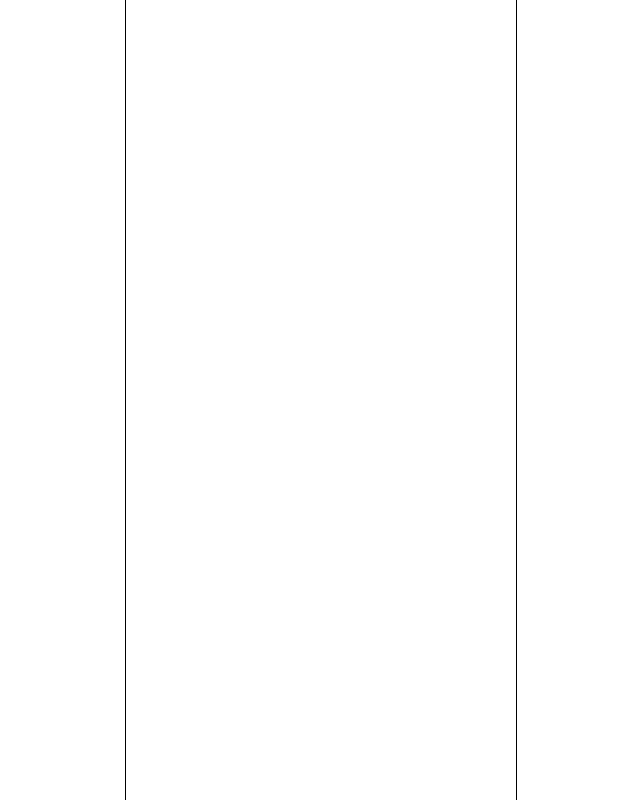
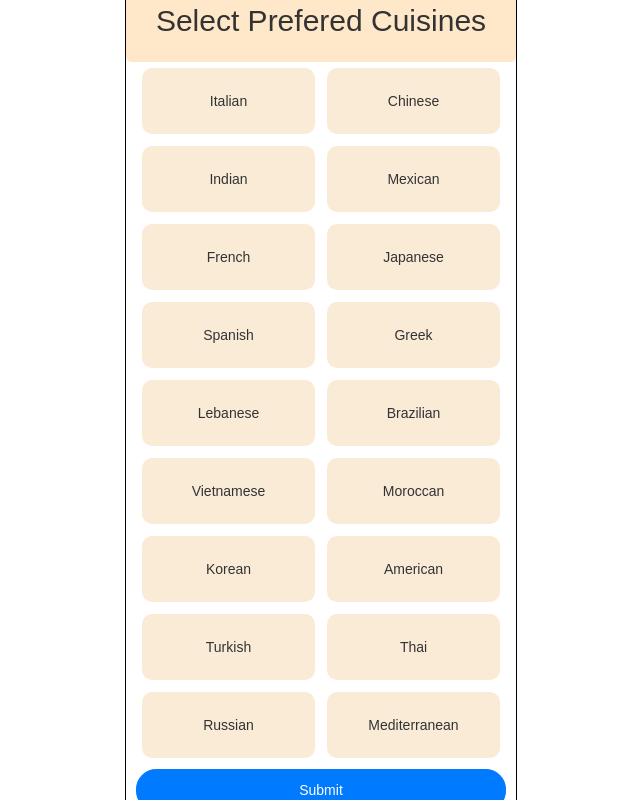
Before and after one commit to unsw-cse-comp3900-9900-23T2/capstone-project-3900w18adingos, a React (Vite) app in the folder frontend/: page /auth/cuisine-form in a window 1280 px wide. Before the commit this address had no page. Shown: the whole page, without its empty margins (319-959 px from the left). Built offline with nearby package versions, Linux system fonts and the light colour scheme.

Commit message:
Cuisine preference after register

```diff
--- a/frontend/src/App.tsx
+++ b/frontend/src/App.tsx
@@ -13,6 +13,7 @@ import EateryProfile from "./pages/EateryProfile";
 import ForgotPassword from "./pages/ForgotPassword";
 import ResetPassword from "./pages/ResetPassword";
 import AddReview from "./pages/AddReview";
+import { CuisineForm } from "./pages/CuisineForm";
 
 
 const App = () => {
@@ -25,11 +26,10 @@ const App = () => {
                 <Routes>
 
                   {/* Entry pages */}
+                  <Route path="/" element={<Home />} />
                   <Route path="/auth/register" element={<SignUp />} />
                   <Route path="/auth/login" element={<SignIn />} />
-
-                  <Route path="/" element={<Home />} />
-
+                  <Route path="/auth/cuisine-form" element={<CuisineForm />} />
 
                   <Route path="/auth/forgot-password" element={<ForgotPassword />} />
                   <Route path="/auth/reset-passwod/:code" element={<ResetPassword />} />
@@ -39,6 +39,7 @@ const App = () => {
                   <Route path="/auth/list" element={<RestaurantList />} />
                   <Route path="/eatery/:id" element={<EateryProfile />} />
                   <Route path="/add-review/:id" element={<AddReview />} />
+
                 </Routes>
               </Router>
             </EateryProvider>
--- /dev/null
+++ b/frontend/src/Pages/CuisineForm.tsx
@@ -0,0 +1,68 @@
+import React, { useState, FormEvent} from 'react';
+import axios from 'axios';
+import "../styles/CuisineForm.css"
+import Header from '../components/Header/Header';
+import { useNavigate } from 'react-router-dom';
+
+const commonCuisines: string[] = [
+  'Italian', 'Chinese', 'Indian', 'Mexican', 'French',
+  'Japanese', 'Spanish', 'Greek', 'Lebanese', 'Brazilian',
+  'Vietnamese', 'Moroccan', 'Korean', 'American', 'Turkish',
+  'Thai', 'Russian', 'Mediterranean'
+];
+
+export const CuisineForm: React.FC = () => {
+  const [selectedCuisines, setSelectedCuisines] = useState<string[]>([]);
+  const navigate = useNavigate()
+  const handleButtonClick = (value: string) => {
+    setSelectedCuisines(prevCuisines =>
+      prevCuisines.includes(value)
+        ? prevCuisines.filter(cuisine => cuisine !== value)
+        : [...prevCuisines, value]
+    );
+  };
+
+  const handleSubmit = (event: FormEvent) => {
+    event.preventDefault();
+    console.log("ASS")
+    const api = axios.create({
+      baseURL: 'http://127.0.0.1:5000'
+    });
+
+    api.post('/add_preferences', {
+      cuisines: selectedCuisines,
+    })
+    .then(response => console.log(response))
+    .catch(error => console.error(error));
+
+    navigate("/auth/home");
+  };
+
+  return (
+    <>
+      <Header>
+        <h2>Select Prefered Cuisines</h2>
+      </Header>
+      <div>
+        <form onSubmit={handleSubmit} className='cuisine-form'>
+          {commonCuisines.map(cuisine => (
+            <button
+              key={cuisine}
+              type="button"
+              className={selectedCuisines.includes(cuisine) ? 'cuisine-item selected' : 'cuisine-item'}
+              onClick={() => handleButtonClick(cuisine)}
+            >
+              {cuisine}
+            </button>
+          ))}
+          <button
+            type="submit"
+            className='submit-button'
+            style={{"gridColumn":"1/3", "marginTop": "5px"}}  >
+              Submit
+          </button>
+        </form>
+      </div>
+    </>
+  );
+};
--- a/frontend/src/Pages/SignUp.tsx
+++ b/frontend/src/Pages/SignUp.tsx
@@ -22,7 +22,7 @@ const SignUp: React.FC = () => {
       const success = await registerUser(email, password, name, role);
       if (success) {
         setMessage("success");
-        navigate("/auth/home");
+        navigate("/auth/cuisine-form");
       } else {
         setMessage("failure");
       }
--- /dev/null
+++ b/frontend/src/styles/CuisineForm.css
@@ -0,0 +1,20 @@
+.cuisine-form {
+  display: grid;
+  grid-template-columns: repeat(2, 1fr);
+  justify-content: center;
+  align-items: center;
+  margin-left: 10px;
+  margin-right: 10px;
+}
+
+.cuisine-item {
+  border-radius: 10px;
+  padding: 5px;
+  height: 66px;
+  margin: 6px;
+  background-color: antiquewhite;
+}
+
+.cuisine-item.selected {
+  background-color: #E17893;
+}
```
